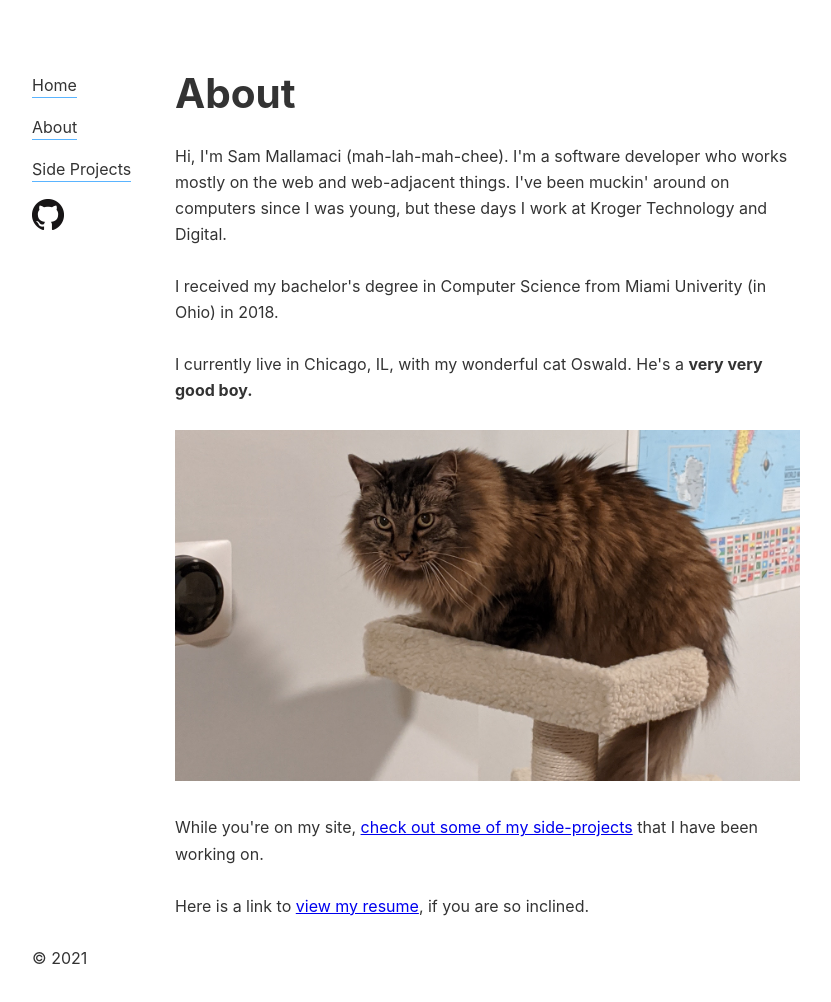
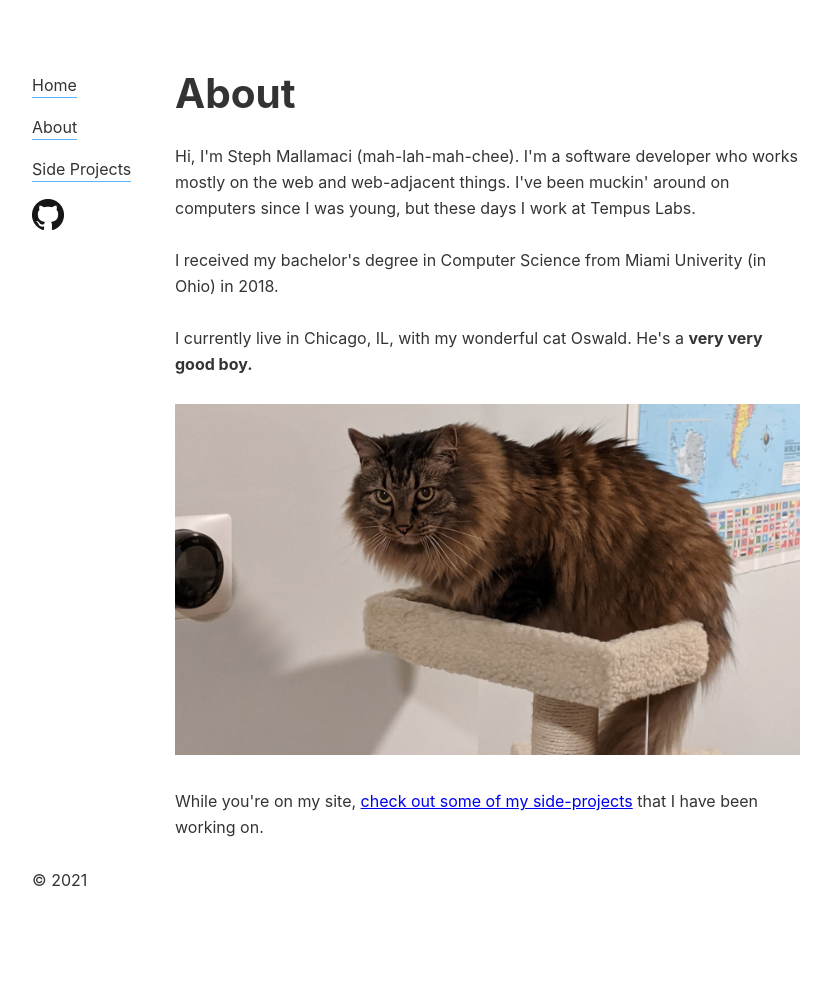
Before and after one commit to smmaci/smmaci.dev, a Gatsby site: page /about in a window 1280 px wide. Shown: the whole page, without its empty margins (224-1055 px from the left). After the commit the page ends 965 px from the top, so only its background shows below. Built offline with nearby package versions, Linux system fonts and the light colour scheme; Gatsby itself is replaced by a stand-in of ours.

Commit message:
Assuming direct control

```diff
--- a/src/pages/about.md
+++ b/src/pages/about.md
@@ -5,7 +5,7 @@ title: 'About'
 
 # About
 
-Hi, I'm Sam Mallamaci (mah-lah-mah-chee). I'm a software developer who works mostly on the web and web-adjacent things. I've been muckin' around on computers since I was young, but these days I work at Kroger Technology and Digital.
+Hi, I'm Steph Mallamaci (mah-lah-mah-chee). I'm a software developer who works mostly on the web and web-adjacent things. I've been muckin' around on computers since I was young, but these days I work at Tempus Labs.
 
 I received my bachelor's degree in Computer Science from Miami Univerity (in Ohio) in 2018.
 
@@ -14,5 +14,3 @@ I currently live in Chicago, IL, with my wonderful cat Oswald. He's a **very ver
 ![Oswald the cat](./oswald.jpg)
 
 While you're on my site, [check out some of my side-projects](/side-projects) that I have been working on.
-
-Here is a link to [view my resume](./SamuelMallamaci_Resume.pdf), if you are so inclined.
--- a/src/pages/index.md
+++ b/src/pages/index.md
@@ -4,6 +4,6 @@ path: '/'
 
 *You've stumbled upon the personal site of*
 
-# Sam Mallamaci
+# Steph Mallamaci
 
 *Web Developer*
```
Also changed, not shown: 1 other file.
